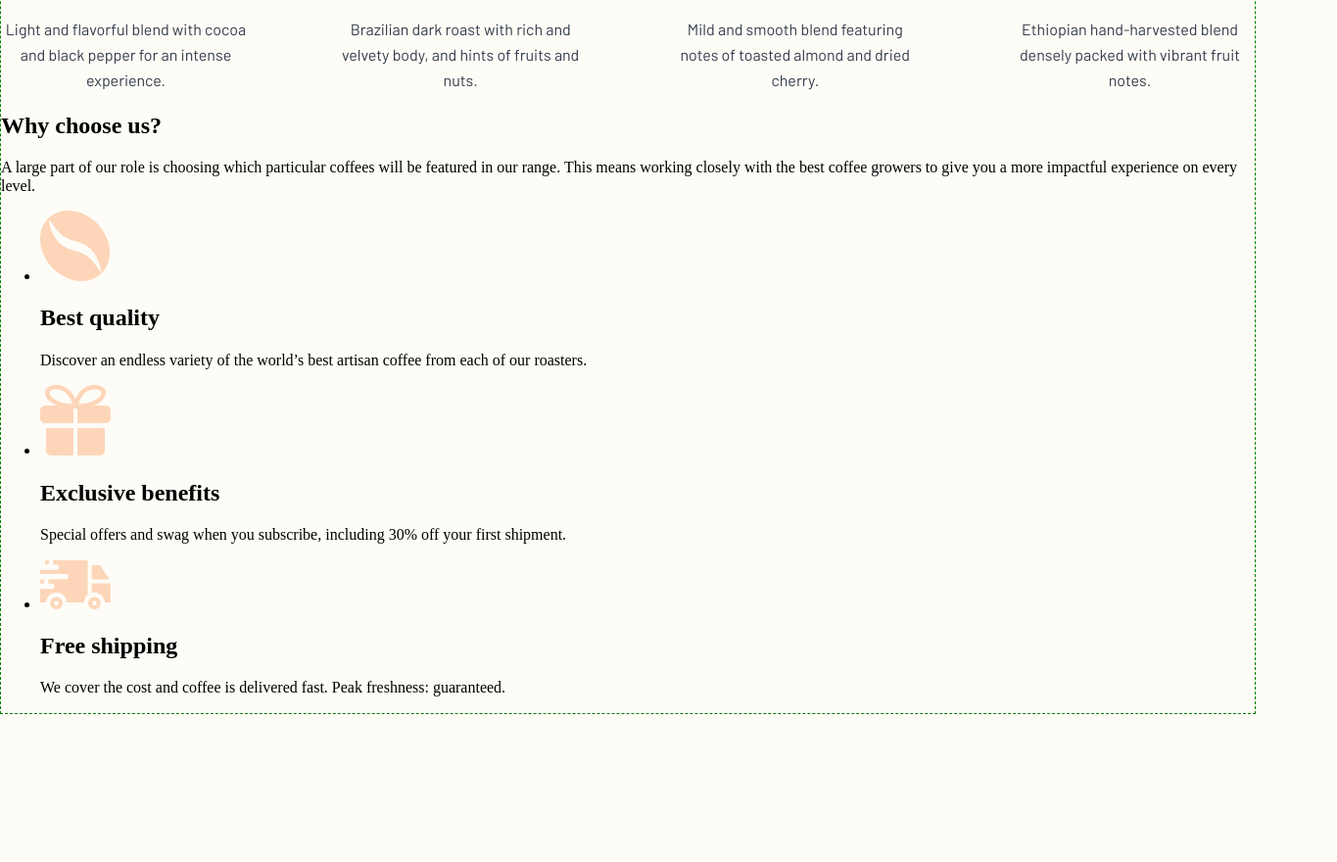
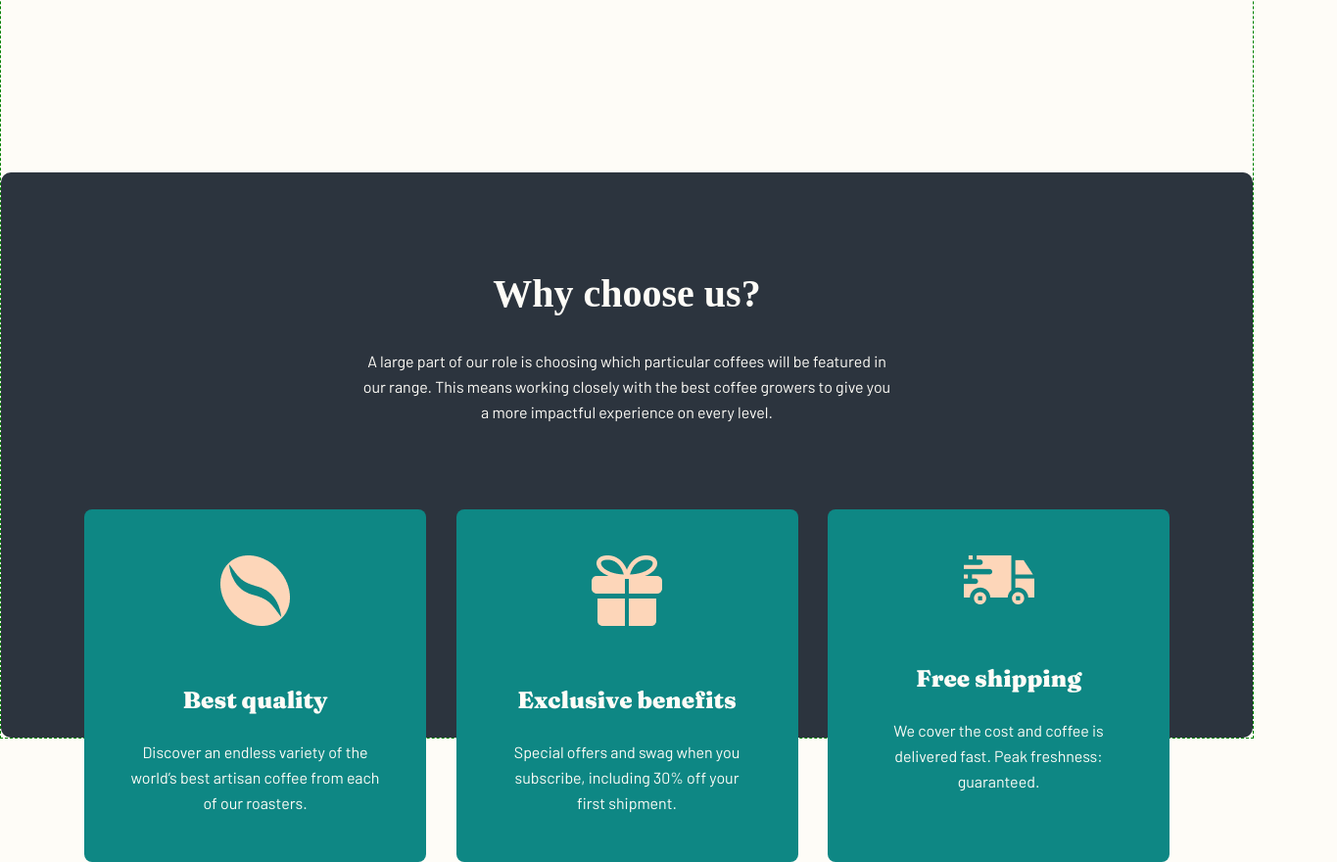
Before and after one commit to Alisher1994/Homework-2.7, a plain HTML site: page index.html in a window 1280 px wide. Shown: the part 1243-2123 px from the top of the page at 98% size, 1365 px wide, since content can reach past the window. Before the commit the page ends 1972 px from the top, so only its background shows below. Drawn offline with Linux system fonts and the light colour scheme.

Commit message:
add choise content box

```diff
--- a/index.html
+++ b/index.html
@@ -123,18 +123,28 @@
             <ul class="choise__list chlist" list>
                 <li class="chlist__item">
                     <img class="chlist__img" src="./img/4.png" alt="coffee">
-                    <h2 class="chlist__title">Best quality</h2>
-                    <p class="chlist__dfn">Discover an endless variety of the world’s best artisan coffee from each of our roasters.</p>
+                    <div class="ch__wrapper">
+                        <h2 class="chlist__title">Best quality</h2>
+                        <p class="chlist__dfn">Discover an endless variety of the world’s best artisan coffee from each
+                            of our roasters.</p>
+                    </div>
                 </li>
                 <li class="chlist__item">
-                    <img class="choise__img" src="./img/5.png" alt="price" >
-                    <h2 class="chlist__title">Exclusive benefits</h2>
-                    <p class="chlist__dfn">Special offers and swag when you subscribe, including 30% off your first shipment.</p>
+                    <img class="chlist__img" src="./img/5.png" alt="price">
+                    <div class="ch__wrapper">
+                        <h2 class="chlist__title">Exclusive benefits</h2>
+                        <p class="chlist__dfn">Special offers and swag when you subscribe, including 30% off your first
+                            shipment.</p>
+                    </div>
                 </li>
                 <li class="chlist__item">
-                    <img class="choise__img" src="./img/6.png" alt="dostavka">
-                    <h2 class="chlist__title">Free shipping</h2>
-                    <p class="chlist__dfn">We cover the cost and coffee is delivered fast. Peak freshness: guaranteed.</p>
+                    <img class="chlist__img" src="./img/6.png" alt="dostavka">
+                    <div class="ch_wrapper">
+                        <h2 class="chlist__title">Free shipping</h2>
+                        <p class="chlist__dfn">We cover the cost and coffee is delivered fast. Peak freshness:
+                            guaranteed.
+                    </div>
+                    </p>
                 </li>
 
             </ul>
--- a/scss/block/_block.scss
+++ b/scss/block/_block.scss
@@ -2,3 +2,4 @@
 @import "header";
 @import "hero";
 @import "main";
+@import "choise";
--- /dev/null
+++ b/scss/block/_choise.scss
@@ -0,0 +1,158 @@
+.choise {
+    margin: 0 auto;
+    max-width: 1280px;
+    max-height: 577px;
+    margin-top: 198px;
+    padding-top: 100px;
+    text-align: center;
+    padding-left: 85px;
+    padding-right: 85px;
+    border-radius: 10px;
+    background-color: #2c343e;
+    box-sizing: border-box;
+
+
+    &__title {
+        padding: 0;
+        margin: 0 auto;
+        font-size: 40px;
+        max-height: 48px;
+        font-weight: 900;
+        max-width: 329px;
+        color: #fefcf7;
+        line-height: 48px;
+        font-style: normal;
+        font-family: "Fraunces", "Arial"sans-serif;
+    }
+
+    &__dfn {
+        padding: 0;
+        margin: 0 auto;
+        font-size: 16px;
+        margin-top: 32px;
+        max-height: 80px;
+        max-width: 540px;
+        color: #fefcf7;
+        line-height: 26px;
+        font-style: normal;
+        font-weight: normal;
+        font-family: "Barlow", "Arial", sans-serif;
+    }
+}
+
+.chlist {
+    margin: 0;
+    padding: 0;
+    display: flex;
+    margin-top: 86px;
+    list-style-type: none;
+    justify-content: space-between;
+
+
+    &__item {
+        margin: 0;
+        padding: 0;
+        padding: 47px;
+        max-width: 350px;
+        max-height: 382px;
+        border-radius: 8px;
+        background-color: #0e8784;
+    }
+
+    &__title {
+        margin: 0;
+        padding: 0;
+        font-size: 24px;
+        color: #fefcf7;
+        margin-top: 56px;
+        max-width: 255px;
+        max-height: 78px;
+        font-weight: 900;
+        line-height: 32px;
+        font-style: normal;
+        text-align: center;
+        font-family: "Fraunces", "Arial", sans-serif;
+    }
+
+    &__dfn {
+        margin: 0;
+        padding: 0;
+        font-size: 16px;
+        color: #fefcf7;
+        margin-top: 24px;
+        max-width: 255px;
+        max-height: 78px;
+        line-height: 26px;
+        font-style: normal;
+        font-weight: normal;
+        font-family: "Barlow", "Arial", sans-serif;
+
+    }
+
+}
+
+// Responsive for tablets
+
+@media only screen and (max-width: 768px) {
+    .choise {
+        max-width: 688px;
+        max-height: 573px;
+        justify-content: space-between;
+    }
+
+
+.chlist__item {
+    display: flex;
+    max-width: 573px;
+    min-height: 18px;
+    align-items: center;
+    margin-bottom: 24px;
+    padding: 41px 48px 41px 70px;
+}
+
+.chlist__item:nth-child(1) {
+    margin-top: 70px;
+}
+
+.chlist__img {
+    width: 56px;
+    height: 56px;
+    margin-right: 55px;
+}
+
+.ch_wrapper {
+    max-width: 344px;
+}
+
+.chlist {
+    margin: 0;
+    padding: 0;
+    display: flex;
+    flex-wrap: nowrap;
+    flex-direction: column;
+    justify-content: space-between;
+}
+
+.chlist__title {
+    margin: 0;
+    font-size: 24px;
+    max-width: 255px;
+    max-height: 32px;
+    font-weight: 900;
+    line-height: 32px;
+    font-style: normal;
+    font-family: "Fraunces", "Arial", sans-serif;
+}
+
+.chlist__dfn {
+    margin: 0;
+    font-size: 15px;
+    max-width: 344px;
+    max-height: 50px;
+    margin-top: 16px;
+    line-height: 25px;
+    font-style: normal;
+    font-weight: normal;
+    font-family: "Barlow", "Arial", sans-serif;
+}
+}
--- a/scss/general/_mainstyles.scss
+++ b/scss/general/_mainstyles.scss
@@ -2,8 +2,15 @@ html,
 body {
     margin: 0;
     padding: 0;
+    height: 100%;
     box-sizing: border-box;
     background-color: #fefcf7;
+}
+
+*,
+*::before,
+*::after {
+    box-sizing: border-box;
 }
 
 *::selection {
```
Also changed, not shown: css/main.css, 1 other file.
